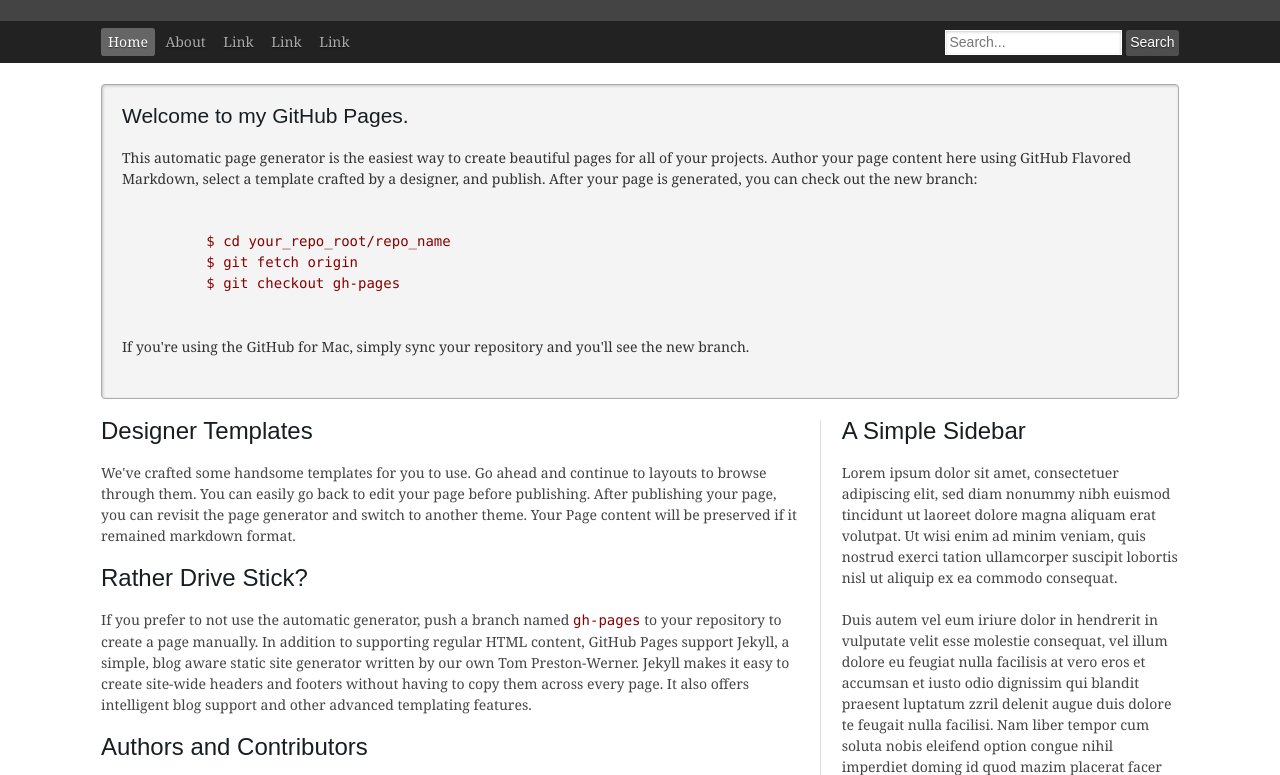
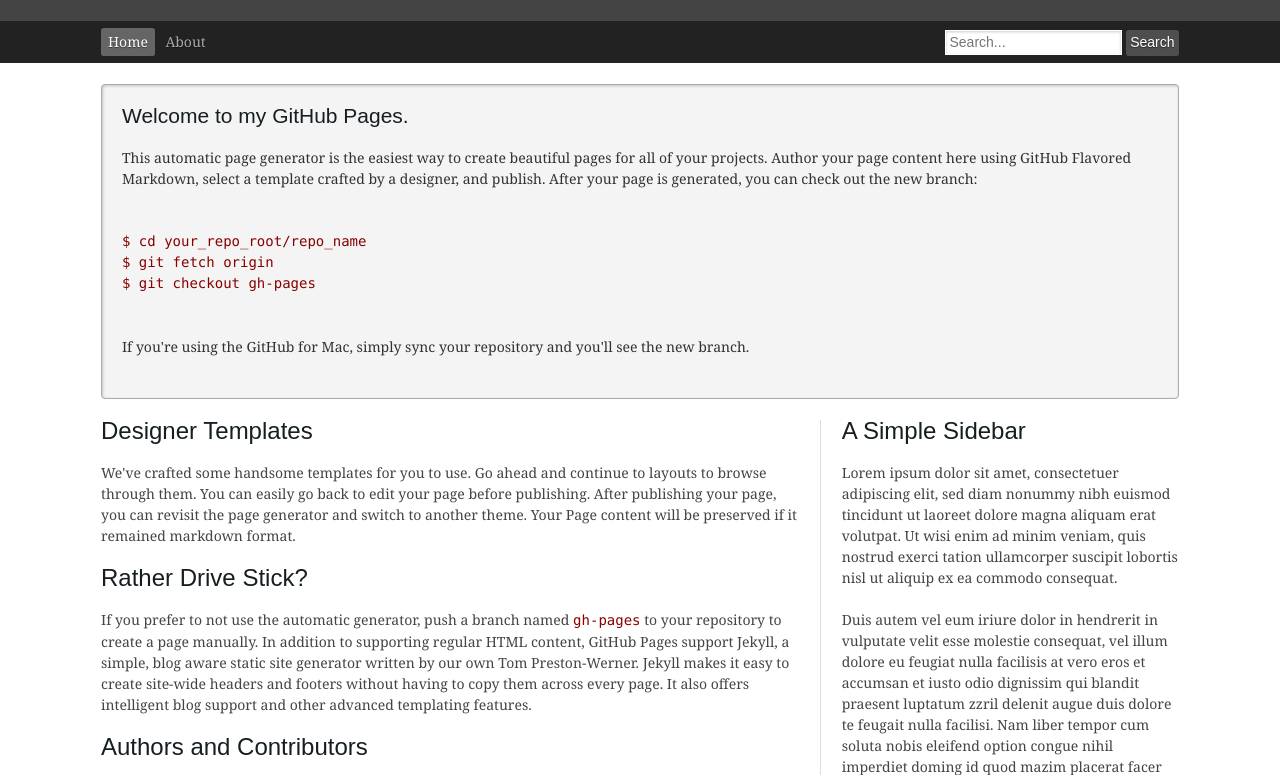
Before and after one commit to saengsith/saengsith.github.io, a website: page index.html in a window 1280 px wide. Shown: the part 84-859 px from the top of the page. Drawn offline with Linux system fonts and the light colour scheme; a web font is replaced by a local one.

Commit message:
edit index.html

```diff
--- a/index.html
+++ b/index.html
@@ -38,9 +38,6 @@
       <ul>
         <li class="active"><strong>Home</strong></li>
         <li><a href="#">About</a></li>
-        <li><a href="#">Link</a></li>
-        <li><a href="#">Link</a></li>
-        <li><a href="#">Link</a></li>
       </ul>
       <form class="ym-searchform">
         <input class="ym-searchfield" type="search" placeholder="Search..." />
@@ -57,9 +54,9 @@
           <h4>Welcome to my GitHub Pages.</h4>
           <p>This automatic page generator is the easiest way to create beautiful pages for all of your projects. Author your page content here using GitHub Flavored Markdown, select a template crafted by a designer, and publish. After your page is generated, you can check out the new branch:</p>
           <pre><code>
-          $ cd your_repo_root/repo_name
-          $ git fetch origin
-          $ git checkout gh-pages
+$ cd your_repo_root/repo_name
+$ git fetch origin
+$ git checkout gh-pages
           </code></pre>
           <p>If you're using the GitHub for Mac, simply sync your repository and you'll see the new branch.</p>
         </div>
```
